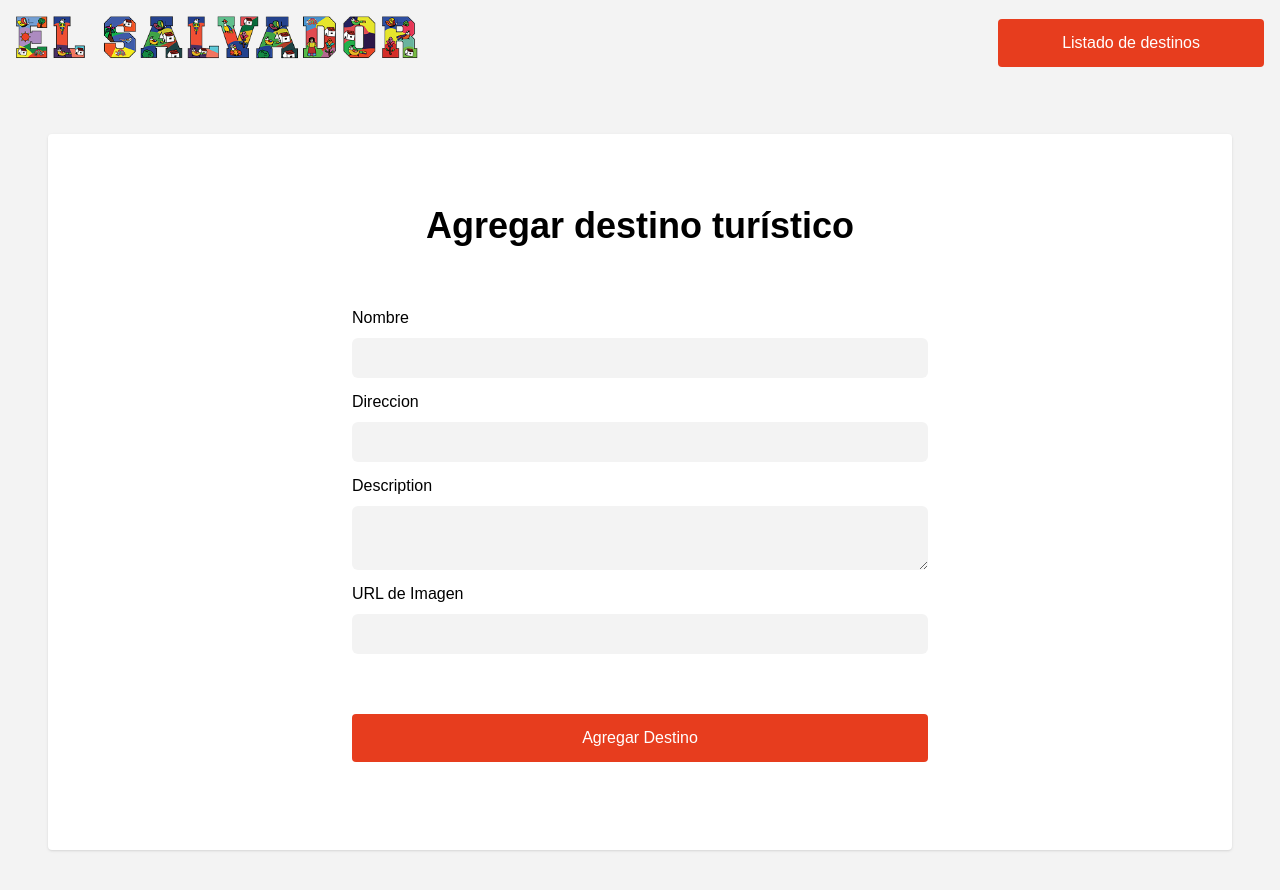
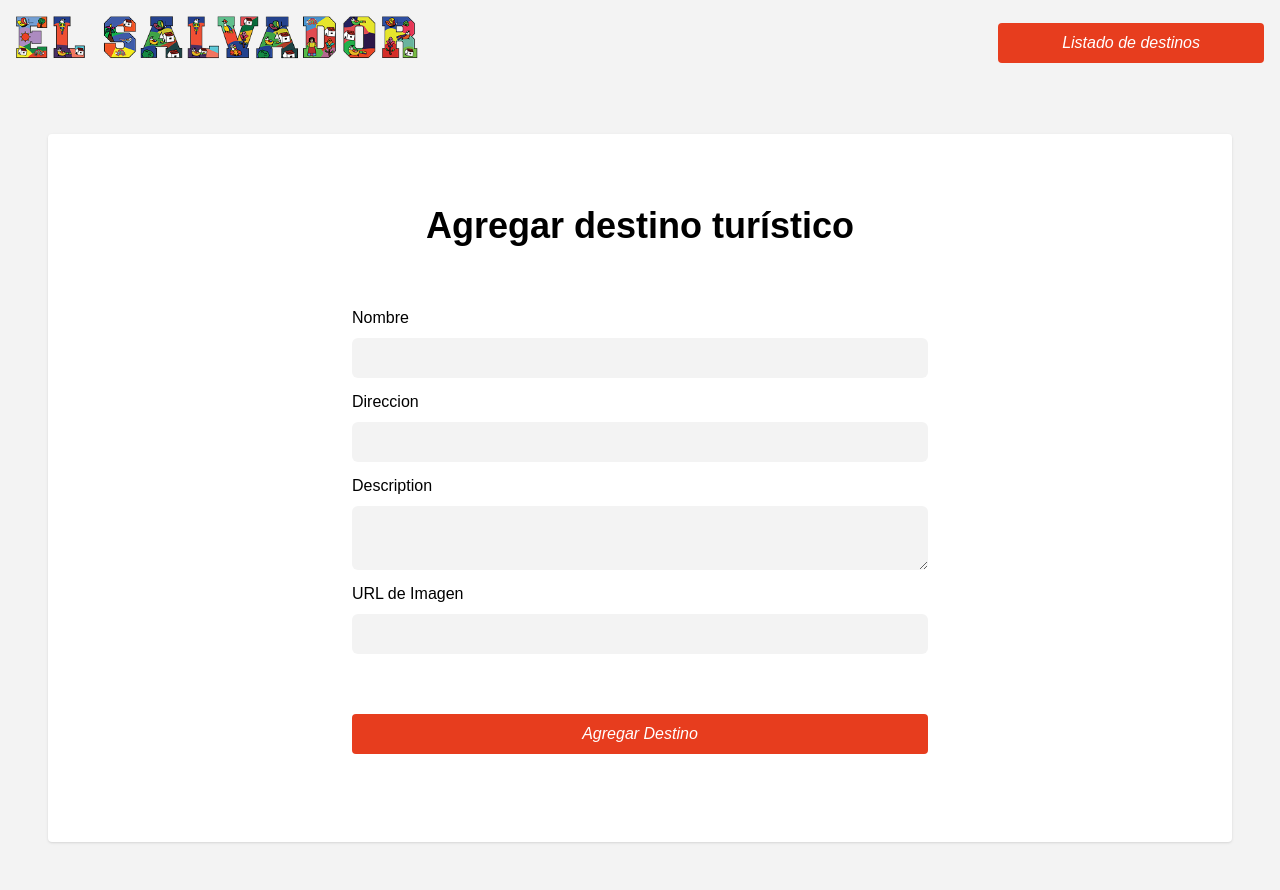
Before and after one commit to ferjgm98/destinos-turisticos-web, a Next.js app: page /agregar-destino in a window 1280 px wide. Shown: the top 890 px of the page. Built offline with nearby package versions, Linux system fonts and the light colour scheme.

Commit message:
style: update Button component styles

```diff
--- a/components/core/Button.tsx
+++ b/components/core/Button.tsx
@@ -7,7 +7,7 @@ export type ButtonProps = {
 export default function Button({ label, onClick, className }: ButtonProps) {
   return (
     <button
-      className={`bg-[#E73D1E] text-white p-3 rounded ${className}`}
+      className={`bg-[#E73D1E] text-white italic p-2 rounded ${className}`}
       onClick={onClick}
     >
       {label}
```
